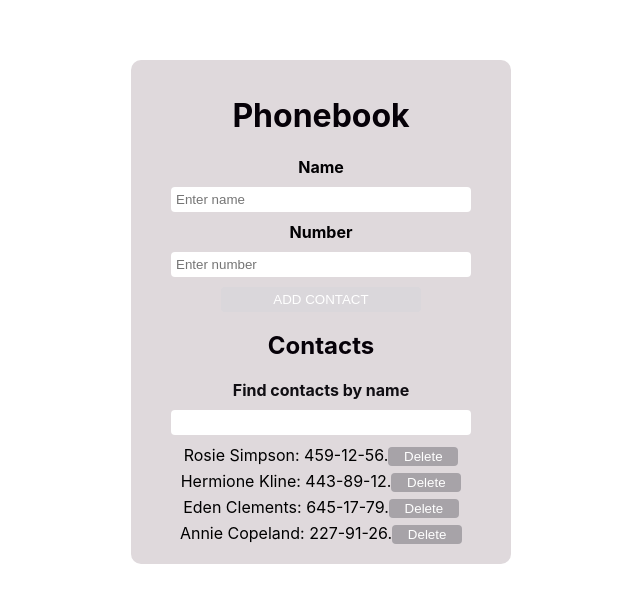
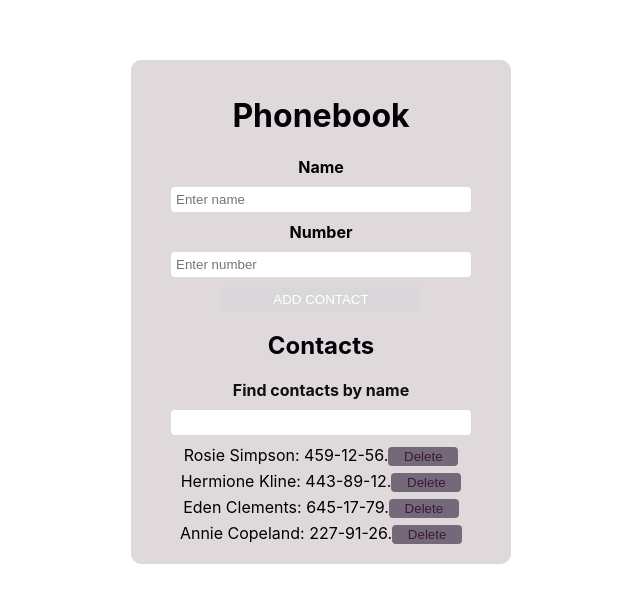
Before and after one commit to Reuelle/goit-react-hw-02-phonebook, a React (Create React App) app: page / in a window 1280 px wide. Shown: the part 103-706 px from the top of the page, without its empty margins (319-959 px from the left). Built offline with nearby package versions, Linux system fonts and the light colour scheme.

Commit message:
Update ContactList.module.css
background color button

```diff
--- a/src/components/ContactList/ContactList.module.css
+++ b/src/components/ContactList/ContactList.module.css
@@ -1,16 +1,16 @@
 .btn {
     width: 70px;
     padding: 2px;
-    background: rgb(167, 163, 168);
-    color: white;
+    background: rgb(116, 105, 121);
+    color: rgb(58, 25, 58);
     border: transparent;
     border-radius: 4px;
     cursor: pointer;
    text-transform: capitalize;
 
     &:hover {
-        color: rgb(58, 25, 58);
-        background: rgb(116, 105, 121);
+        color: white;
+        background: rgb(167, 163, 168);
     }
 }
 .list {
```
